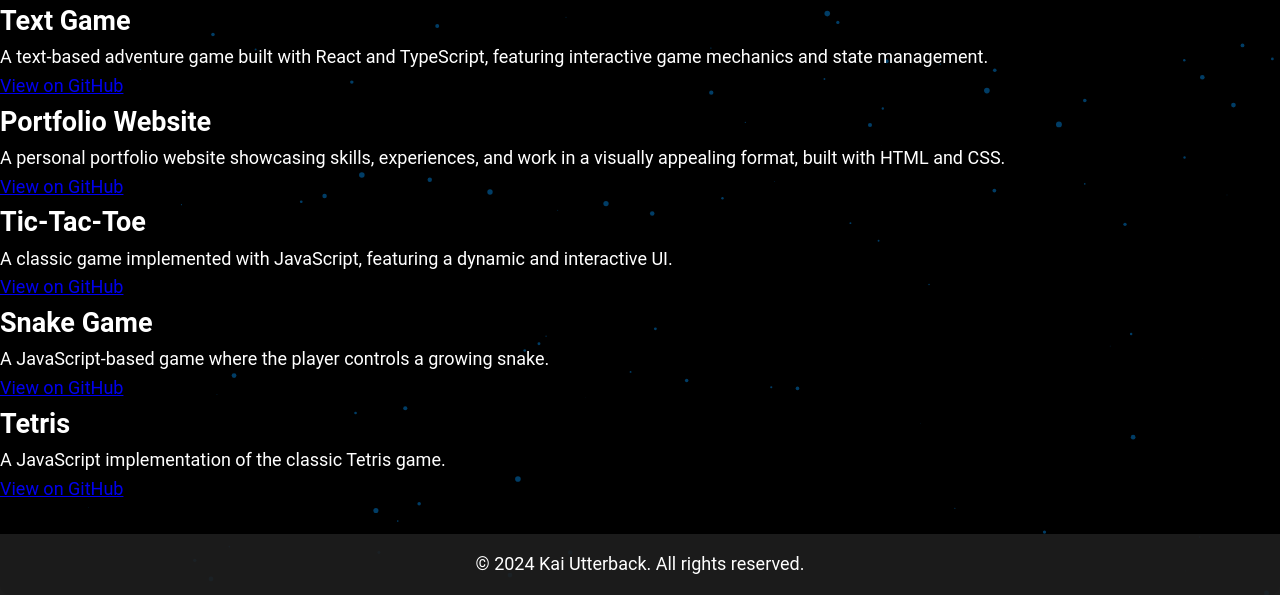
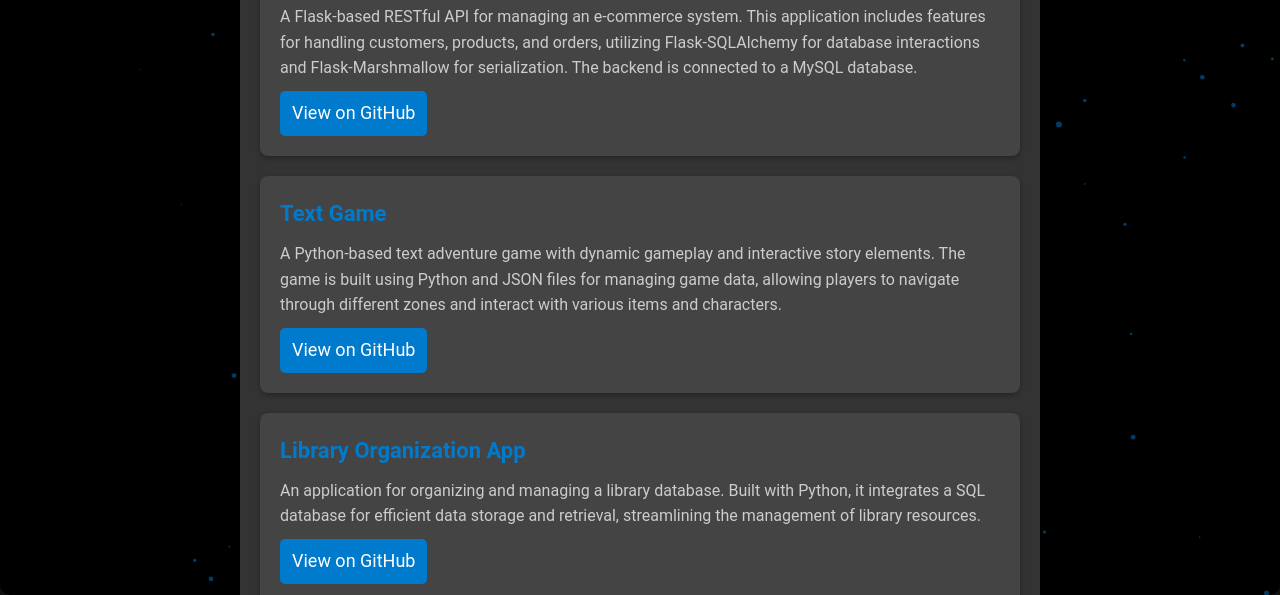
Before and after one commit to KaiUtterback/new-portfolio-website, a plain HTML site: page projects.html in a window 1280 px wide. Shown: the part 205-800 px from the top of the page. Drawn offline with nearby package versions, Linux system fonts and the light colour scheme.

Commit message:
almost done

```diff
--- a/projects.html
+++ b/projects.html
@@ -25,33 +25,23 @@
             <div class="portfolio-grid">
                 <div class="portfolio-item">
                     <h2>E-Commerce API</h2>
-                    <p>A Flask-based RESTful API designed to manage an e-commerce system. Includes functionalities for customers, products, and orders.</p>
-                    <a href="https://github.com/KaiUtterback/ecommerce-api" target="_blank">View on GitHub</a>
+                    <p>A Flask-based RESTful API for managing an e-commerce system. This application includes features for handling customers, products, and orders, utilizing Flask-SQLAlchemy for database interactions and Flask-Marshmallow for serialization. The backend is connected to a MySQL database.</p>
+                    <a href="https://github.com/KaiUtterback/E-Commerce_API" target="_blank">View on GitHub</a>
                 </div>
                 <div class="portfolio-item">
                     <h2>Text Game</h2>
-                    <p>A text-based adventure game built with React and TypeScript, featuring interactive game mechanics and state management.</p>
+                    <p>A Python-based text adventure game with dynamic gameplay and interactive story elements. The game is built using Python and JSON files for managing game data, allowing players to navigate through different zones and interact with various items and characters.</p>
                     <a href="https://github.com/KaiUtterback/text_game" target="_blank">View on GitHub</a>
                 </div>
                 <div class="portfolio-item">
-                    <h2>Portfolio Website</h2>
-                    <p>A personal portfolio website showcasing skills, experiences, and work in a visually appealing format, built with HTML and CSS.</p>
-                    <a href="https://github.com/KaiUtterback/new-portfolio-website" target="_blank">View on GitHub</a>
+                    <h2>Library Organization App</h2>
+                    <p>An application for organizing and managing a library database. Built with Python, it integrates a SQL database for efficient data storage and retrieval, streamlining the management of library resources.</p>
+                    <a href="https://github.com/KaiUtterback/Library-Organization-w-database" target="_blank">View on GitHub</a>
                 </div>
                 <div class="portfolio-item">
-                    <h2>Tic-Tac-Toe</h2>
-                    <p>A classic game implemented with JavaScript, featuring a dynamic and interactive UI.</p>
-                    <a href="https://github.com/KaiUtterback/tic-tac-toe" target="_blank">View on GitHub</a>
-                </div>
-                <div class="portfolio-item">
-                    <h2>Snake Game</h2>
-                    <p>A JavaScript-based game where the player controls a growing snake.</p>
-                    <a href="https://github.com/KaiUtterback/snake-game" target="_blank">View on GitHub</a>
-                </div>
-                <div class="portfolio-item">
-                    <h2>Tetris</h2>
-                    <p>A JavaScript implementation of the classic Tetris game.</p>
-                    <a href="https://github.com/KaiUtterback/tetris" target="_blank">View on GitHub</a>
+                    <h2>To-Do App</h2>
+                    <p>A simple to-do list application developed with JavaScript. It allows users to add, edit, and delete tasks with local storage support for data persistence, making task management straightforward and efficient.</p>
+                    <a href="https://github.com/KaiUtterback/To_do_app" target="_blank">View on GitHub</a>
                 </div>
             </div>
         </section>
@@ -163,6 +153,5 @@
             "retina_detect": true
         });
     </script>
-
 </body>
 </html>
--- a/styles.css
+++ b/styles.css
@@ -549,3 +549,49 @@ button:hover {
     line-height: 1.6;
     margin-bottom: 5px;
 }
+
+/* Portfolio Projects Section */
+.portfolio-section {
+    max-width: 800px;
+    margin: 20px auto;
+    padding: 20px;
+    background-color: #333; /* Dark background color */
+    color: #fff; /* Light text color */
+    border-radius: 8px;
+    box-shadow: 0 0 10px rgba(0,0,0,0.1);
+}
+
+.portfolio-item {
+    background-color: #444; /* Slightly lighter background */
+    padding: 20px;
+    margin-bottom: 20px;
+    border-radius: 8px;
+    box-shadow: 0 2px 5px rgba(0,0,0,0.3);
+}
+
+.portfolio-item h2 {
+    color: #007acc; /* Accent color for headings */
+    font-size: 22px;
+    margin-bottom: 10px;
+}
+
+.portfolio-item p {
+    color: #ccc; /* Lighter text color */
+    font-size: 16px;
+    line-height: 1.6;
+    margin-bottom: 10px;
+}
+
+.portfolio-item a {
+    display: inline-block;
+    background-color: #007acc; /* Accent color for buttons */
+    color: #fff;
+    text-decoration: none;
+    padding: 8px 12px;
+    border-radius: 5px;
+    transition: background-color 0.3s ease;
+}
+
+.portfolio-item a:hover {
+    background-color: #005580; /* Darker shade on hover */
+}
```
